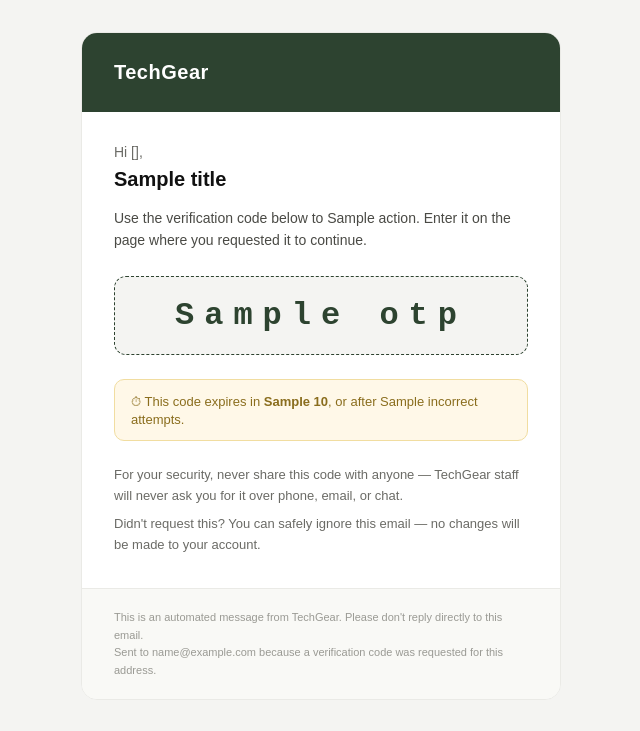
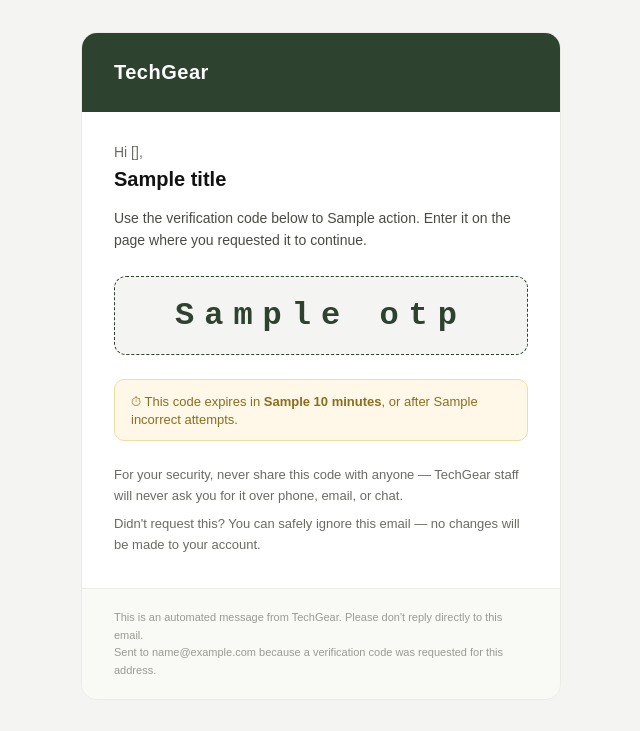
Before and after one commit to nashva7022-bit/Techgear, a Django app: template backend/users/templates/emails/otp_email.html in a window 1280 px wide. Shown: the top 731 px of the page, without its empty margins (319-959 px from the left). Run offline with Django 5.2, Linux system fonts and the light colour scheme; the template is opened without the code that fills it: most values are stand-ins (such as "Sample title", 1, 10 or a date in 2020); parts of the project's set-up code (start-up, migrations or seed data) failed here and were passed over.

Commit message:
Add 'minutes' to OTP email, minor dashboard and referrals tweaks

```diff
--- a/backend/users/templates/emails/otp_email.html
+++ b/backend/users/templates/emails/otp_email.html
@@ -41,7 +41,7 @@
                 <tr>
                   <td style="background-color:#FFF8E8; border:1px solid #F1DDA0; border-radius:10px; padding:12px 16px;">
                     <span style="font-size:13px; color:#8A6D1D;">
-                      ⏱ This code expires in <strong>{{ expiry_minutes }} {{ minute_word }}</strong>{% if attempt_limit %}, or after {{ attempt_limit }} incorrect attempts{% endif %}.
+                      ⏱ This code expires in <strong>{{ expiry_minutes }} {{ minute_word }} minutes</strong>{% if attempt_limit %}, or after {{ attempt_limit }} incorrect attempts{% endif %}.
                     </span>
                   </td>
                 </tr>
--- a/backend/users/templates/profile/dashboard.html
+++ b/backend/users/templates/profile/dashboard.html
@@ -262,7 +262,10 @@
 
         <div class="info-row">
           <span style="font-size:13px; color:var(--tg-muted); font-weight:500;">Email Address</span>
+
           <div style="display:flex; align-items:center; gap:12px;">
+
+
             <span style="font-size:14px; color:var(--tg-text); font-weight:700;">{{ user.email }}</span>
             <a href="{% url 'change_email' %}"
                style="font-size:11px; font-weight:700; color:var(--tg-accent); text-decoration:none; letter-spacing:.04em; transition:color .15s;"
```
Also changed, not shown: backend/referrals/services.py (line endings or trailing spaces).
